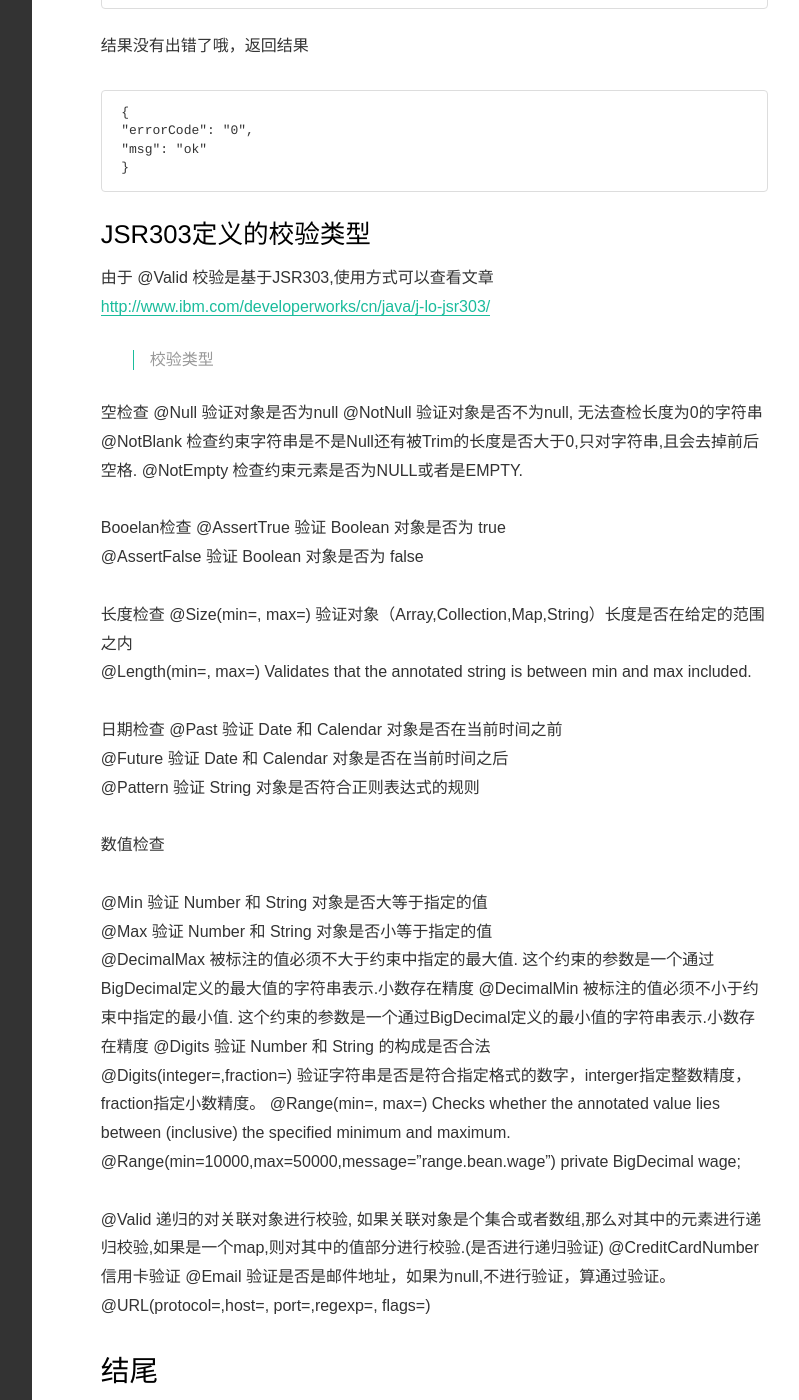
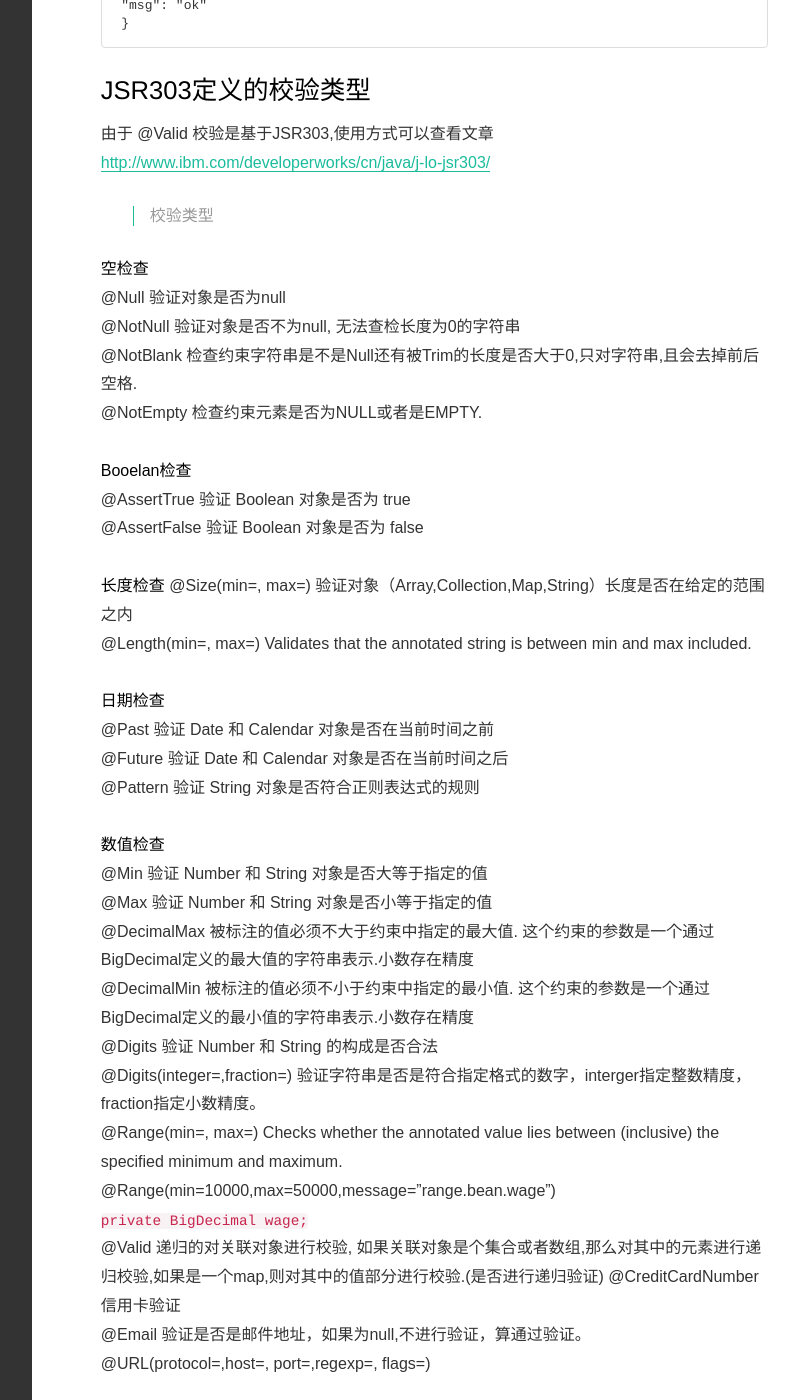
Before and after one commit to JihanChen/JihanChen.github.io, a Jekyll site: the page built from _posts/2016-06-17-springboot-validation.md, in a window 1280 px wide and 1400 px high, scrolled down 2958 px. Shown: the whole window, without its empty margins (288-1087 px from the left). Built offline with Jekyll 4.4.1, drawn with Linux system fonts in a browser that asks for light colours; nearby versions of some CDN libraries; some web fonts are replaced; comment, search, counter and statistics services are not loaded; some of the changed text lies outside the part shown.

````diff
--- a/_posts/2016-06-17-springboot-validation.md
+++ b/_posts/2016-06-17-springboot-validation.md
@@ -23,10 +23,6 @@ public String validationMsg(@Valid @RequestBody User user){
         return "ok";
 }
 ```
-
-
-
-
 User实体对象
 
 ```
@@ -41,10 +37,6 @@ public class User{
     // 此处省略掉set get方法
 }
 ```
-
-
-
-
 下面客户端开始请求
 
 ```
@@ -54,10 +46,6 @@ POST /validation/msg
     "age": "28"
 }
 ```
-
-
-
-
 请求之后返回的结果：
 
 ```
@@ -99,12 +87,9 @@ POST /validation/msg
 ```
 
 springboot 对异常进行了封装，针对json请求和普通的页面请求做了处理，具体可以查看<http://www.cnblogs.com/xinzhao/p/4934247.html>
-
 显然返回的参数太多了很乱，看的不直观，一般框架对于请求也都会有一个固定的返回格式，比如
-
 请求正常 ```{"errorCode": "0","msg": "ok"}```
 请求异常 ```{"errorCode": "1001","errorMsg": "用户名不能为空"}```
-
 当你看了上面链接的异常处理其实就很简单的可以显示自定义的返回结果。在controller层添加如下代码
 
 ```
@@ -120,9 +105,7 @@ public ValidationResponse resolveMValidException(MethodArgumentNotValidException
         return new ValidationResponse("1001",validationMsg);
  }
 ```
-
 定义了异常处理 然后输出了自定义的返回结果，最终输出了```{"errorCode": "1001","errorMsg": "用户名不能为空"}```是不是很赞啊，非常简单友好的输出了错误异常信息。
-
 下面我们使用正确的请求发给服务端
 
 ```
@@ -134,7 +117,6 @@ POST /validation/msg
     "age": "1"
 }
 ```
-
 结果没有出错了哦，返回结果
 ```
 {
@@ -143,41 +125,32 @@ POST /validation/msg
 }
 ```
 
-
-
-
 ### JSR303定义的校验类型
 
 由于 @Valid 校验是基于JSR303,使用方式可以查看文章 <http://www.ibm.com/developerworks/cn/java/j-lo-jsr303/>
 
 > 校验类型
 
-空检查
+***空检查***
 @Null       验证对象是否为null
 @NotNull    验证对象是否不为null, 无法查检长度为0的字符串
 @NotBlank 检查约束字符串是不是Null还有被Trim的长度是否大于0,只对字符串,且会去掉前后空格.
 @NotEmpty 检查约束元素是否为NULL或者是EMPTY.
 
-
-Booelan检查
+***Booelan检查***
 @AssertTrue     验证 Boolean 对象是否为 true
 @AssertFalse    验证 Boolean 对象是否为 false
 
-
-长度检查
+***长度检查***
 @Size(min=, max=) 验证对象（Array,Collection,Map,String）长度是否在给定的范围之内
 @Length(min=, max=) Validates that the annotated string is between min and max included.
 
-
-
-日期检查
+***日期检查***
 @Past        验证 Date 和 Calendar 对象是否在当前时间之前
 @Future     验证 Date 和 Calendar 对象是否在当前时间之后
 @Pattern    验证 String 对象是否符合正则表达式的规则
 
-
-数值检查
-
+***数值检查***
 @Min            验证 Number 和 String 对象是否大等于指定的值
 @Max            验证 Number 和 String 对象是否小等于指定的值
 @DecimalMax 被标注的值必须不大于约束中指定的最大值. 这个约束的参数是一个通过BigDecimal定义的最大值的字符串表示.小数存在精度
@@ -186,8 +159,7 @@ Booelan检查
 @Digits(integer=,fraction=) 验证字符串是否是符合指定格式的数字，interger指定整数精度，fraction指定小数精度。
 @Range(min=, max=) Checks whether the annotated value lies between (inclusive) the specified minimum and maximum.
 @Range(min=10000,max=50000,message="range.bean.wage")
-private BigDecimal wage;
-
+`private BigDecimal wage;`
 @Valid 递归的对关联对象进行校验, 如果关联对象是个集合或者数组,那么对其中的元素进行递归校验,如果是一个map,则对其中的值部分进行校验.(是否进行递归验证)
 @CreditCardNumber信用卡验证
 @Email  验证是否是邮件地址，如果为null,不进行验证，算通过验证。
````
